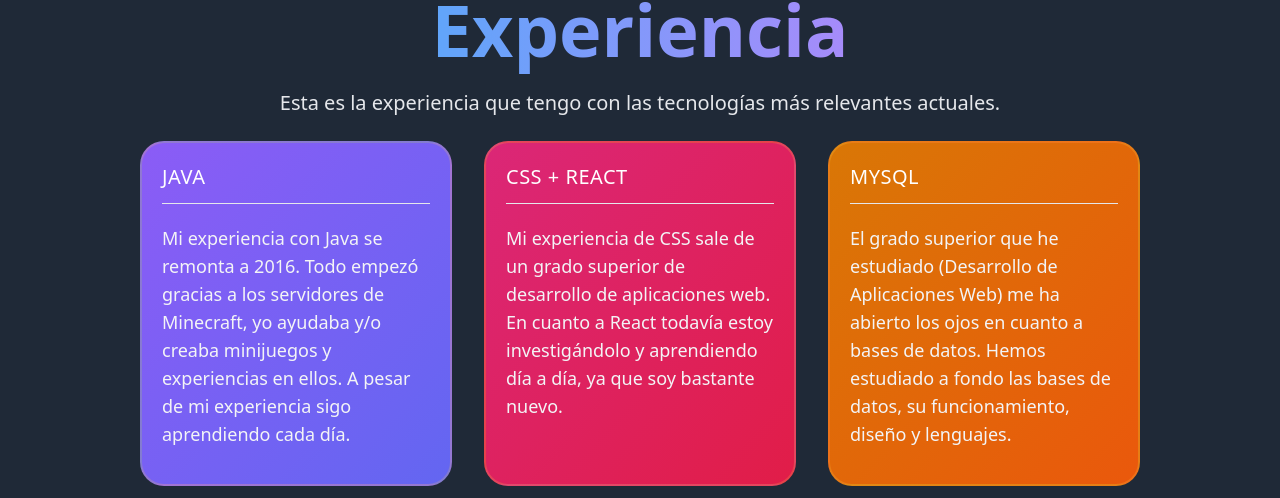
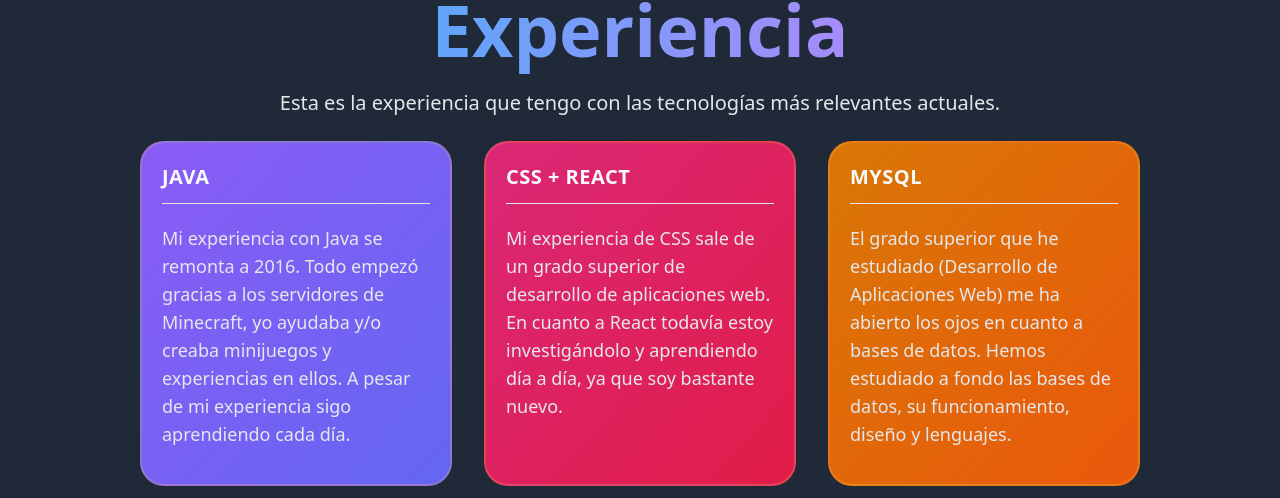
Before and after one commit to hugovdev/hugohytale-web, a React (Create React App) app: page / in a window 1280 px wide. Shown: the part 1891-2389 px from the top of the page. Built offline with nearby package versions, Linux system fonts and the light colour scheme.

Commit message:
better skill boxes

```diff
--- a/src/App.js
+++ b/src/App.js
@@ -307,11 +307,11 @@
         " hover:border-opacity-100 xl:max-w-md max-w-full text-left"
       }
     >
-      <h2 class="text-xl font-medium mb-3 uppercase text-white tracking-wide">
+      <h2 class="text-xl font-bold mb-3 uppercase text-gray-50 tracking-wide">
         {props.name}
       </h2>
       <hr />
-      <p class=" mt-5 font-normal text-gray-100 text-lg mb-4">
+      <p class=" mt-5 font-medium text-gray-200 text-lg mb-4">
         {props.description}
       </p>
     </div>
```
